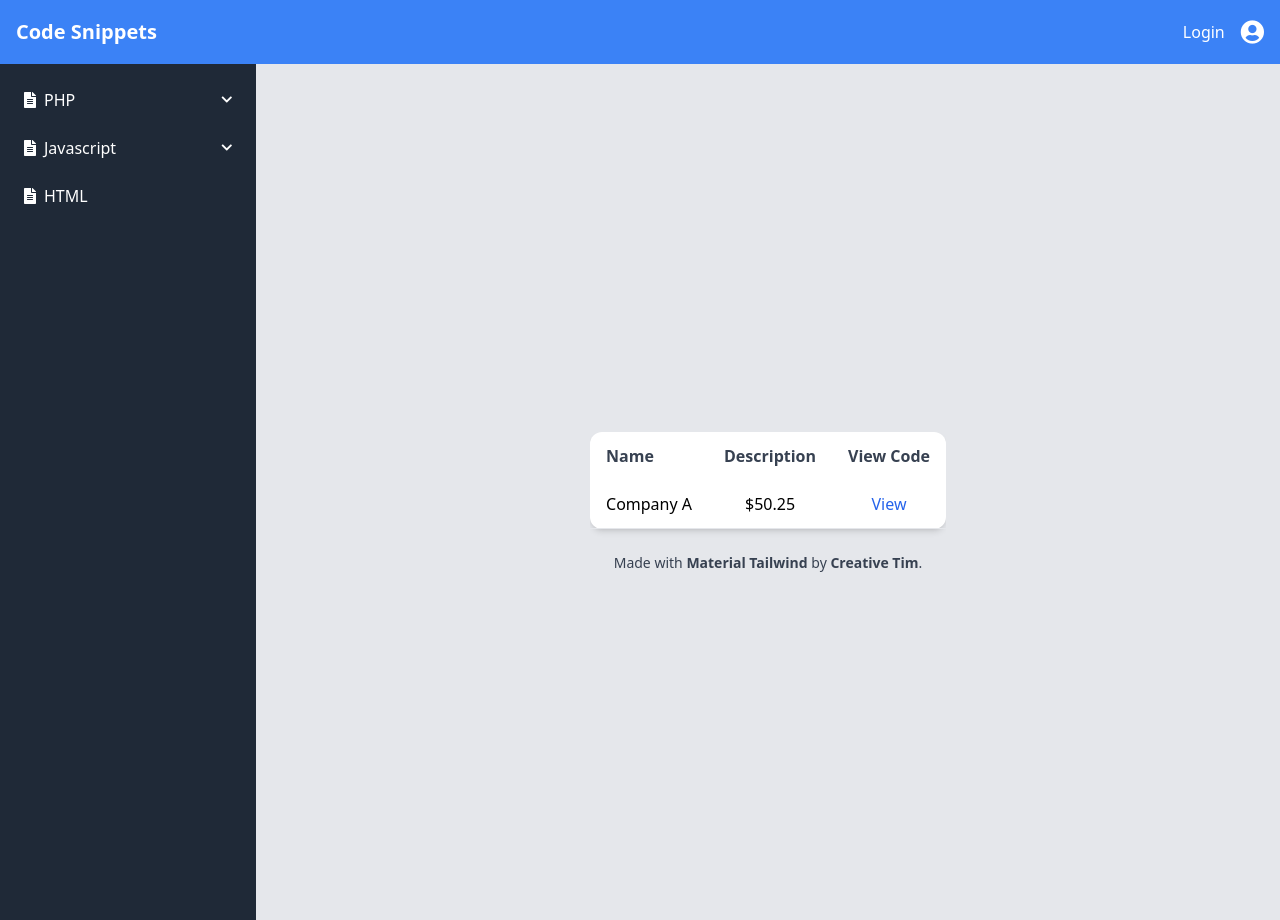
After one commit to Leerlandais/final_snippets, a PHP site: template view/publicView/public.view.main.twig in a window 1280 px wide. The commit adds this page. Run offline with PHP 8.4, Linux system fonts and the light colour scheme; the template is opened without the code that fills it, so the values that code supplies are empty; a stand-in replaces the project's code that opens the database connection; some libraries are stand-ins or nearby versions.

Commit message:
publicView: improved logic for function and page call

```diff
--- a/controller/privateController.php
+++ b/controller/privateController.php
@@ -23,7 +23,7 @@ if (isset(
 
     $codeMapping = new CodeMapping($codeMapData);
     $addCode = $codeManager->addNewCode($codeMapping);
-    echo $addCode ? 'All good' : 'Not good';
+   // echo $addCode ? 'All good' : 'Not good';
 }
 
 $route = $_GET['control'] ?? 'home';
--- /dev/null
+++ b/view/publicView/public.view.main.twig
@@ -0,0 +1,39 @@
+{% extends 'template.html.twig' %}
+{% block title %} Home {% endblock %}
+
+{% block mainClass %} 'flex flex-col text-center mx-auto w-fit' {% endblock %}
+{% block content %}
+    <div class="container pt-8 mt-6 flex flex-col gap-4">
+        <!-- component -->
+        <div class="flex min-h-screen items-center justify-center">
+            <div class="overflow-x-auto">
+                <h3 class="text-3xl"></h3>
+                <table class="min-w-full bg-white shadow-md rounded-xl">
+                    <thead>
+                    <tr class="bg-blue-gray-100 text-gray-700">
+                        <th class="py-3 px-4 text-left">Name</th>
+                        <th class="py-3 px-4 text-left">Description</th>
+                        <th class="py-3 px-4 text-left">View Code</th>
+
+                    </tr>
+                    </thead>
+                    <tbody class="text-blue-gray-900">
+                    <tr class="border-b border-blue-gray-200">
+                        <td class="py-3 px-4">Company A</td>
+                        <td class="py-3 px-4">$50.25</td>
+                        <td class="py-3 px-4">
+                            <a href="?" class="font-medium text-blue-600 hover:text-blue-800">View</a>
+                        </td>
+                    </tr>
+
+                    </tbody>
+                </table>
+                <div class="w-full pt-5 px-4 mb-8 mx-auto ">
+                    <div class="text-sm text-gray-700 py-1 text-center">
+                        Made with <a class="text-gray-700 font-semibold" href="https://www.material-tailwind.com/docs/html/table/?ref=tailwindcomponents" target="_blank">Material Tailwind</a> by <a href="https://www.creative-tim.com?ref=tailwindcomponents" class="text-gray-700 font-semibold" target="_blank"> Creative Tim</a>.
+                    </div>
+                </div>
+            </div>
+        </div>
+    </div>
+{% endblock %}
--- a/view/template.html.twig
+++ b/view/template.html.twig
@@ -97,33 +97,14 @@
                     </ul>
                 </li>
                 <li class="option-with-dropdown">
+                    <a href="?route=select&type=html">
                     <div class="flex items-center justify-between p-2 hover:bg-gray-700">
                         <div class="flex items-center">
                             <i class="fas fa-file-alt mr-2"></i>
                             <span>HTML</span>
                         </div>
-                        <i class="fas fa-chevron-down text-xs"></i>
                     </div>
-                    <ul class="dropdown ml-4 hidden">
-                        <li class="option-with-dropdown-inner">
-                            <a href="?route=select&type=form">
-                            <div class="flex items-center justify-between p-2 hover:bg-gray-700">
-                                <div class="flex items-center">
-                                    <span>Forms</span>
-                                </div>
-                            </div>
-                            </a>
-                        </li>
-                        <li class="option-with-dropdown-inner">
-                            <a href="?route=select&type=table">
-                            <div class="flex items-center justify-between p-2 hover:bg-gray-700">
-                                <div class="flex items-center">
-                                    <span>Tables</span>
-                                </div>
-                            </div>
-                            </a>
-                        </li>
-                    </ul>
+                    </a>
                 </li>
                 {% endblock %} {# end sideBarPublic #}
                 {% block sideBarAdmin %}
```
Also changed, not shown: controller/publicController.php (+15 -11 lines), model/Manager/CodeManager.php (+10 -1 lines), view/publicView/public.view.call.twig (deleted, +0 -9 lines), view/publicView/public.view.form.twig (deleted, +0 -9 lines), view/publicView/public.view.func.twig (deleted, +0 -9 lines), view/publicView/public.view.java.twig (deleted, +0 -9 lines), view/publicView/public.view.table.twig (deleted, +0 -9 lines), view/publicView/public.view.xtra.twig (deleted, +0 -9 lines).
